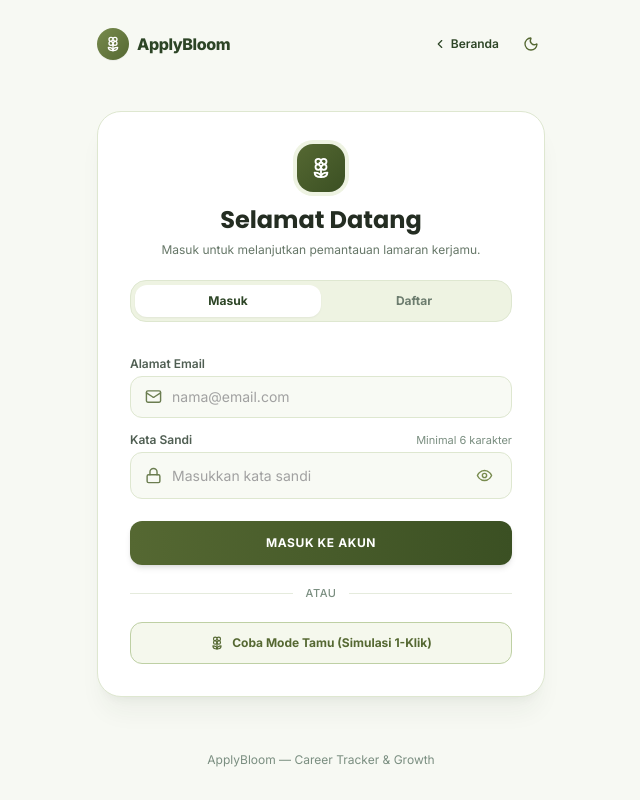
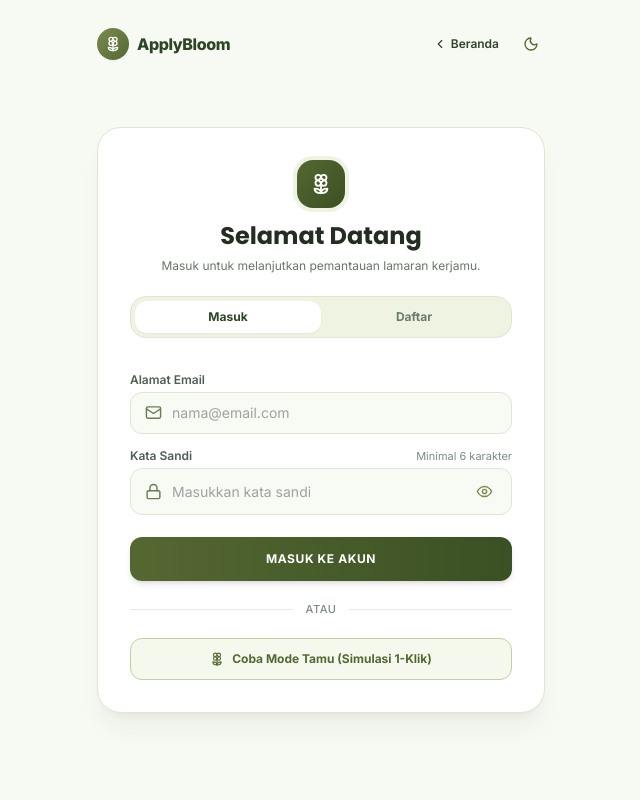
Before and after one commit to nanaachan12/apply-bloom, a Next.js app: page /login in a window 1280 px wide. Shown: the whole page, without its empty margins (319-959 px from the left). Built offline with nearby package versions, Linux system fonts and the light colour scheme; no server answers.

Commit message:
chore: remove Career Tracker & Growth tagline from footers

```diff
--- a/src/components/auth/AuthCard.tsx
+++ b/src/components/auth/AuthCard.tsx
@@ -382,10 +382,6 @@ export function AuthCard({ initialMode }: AuthCardProps) {
         </div>
       </main>
 
-      {/* Footer Note */}
-      <footer className="max-w-md w-full mx-auto text-center text-xs text-[#7A8E80] dark:text-[#526356] py-2">
-        ApplyBloom — Career Tracker & Growth
-      </footer>
     </div>
   );
 }
--- a/src/components/landing/LandingPage.tsx
+++ b/src/components/landing/LandingPage.tsx
@@ -570,7 +570,6 @@ export function LandingPage() {
             <span className="font-bold text-[#242D22] dark:text-[#F1F6F2]">
               ApplyBloom
             </span>
-            <span>— Career Tracker & Growth</span>
           </div>
           <p className="text-[11px]">
             Mode Tamu disediakan untuk simulasi fitur. Data tersimpan permanen setelah pendaftaran.
```
